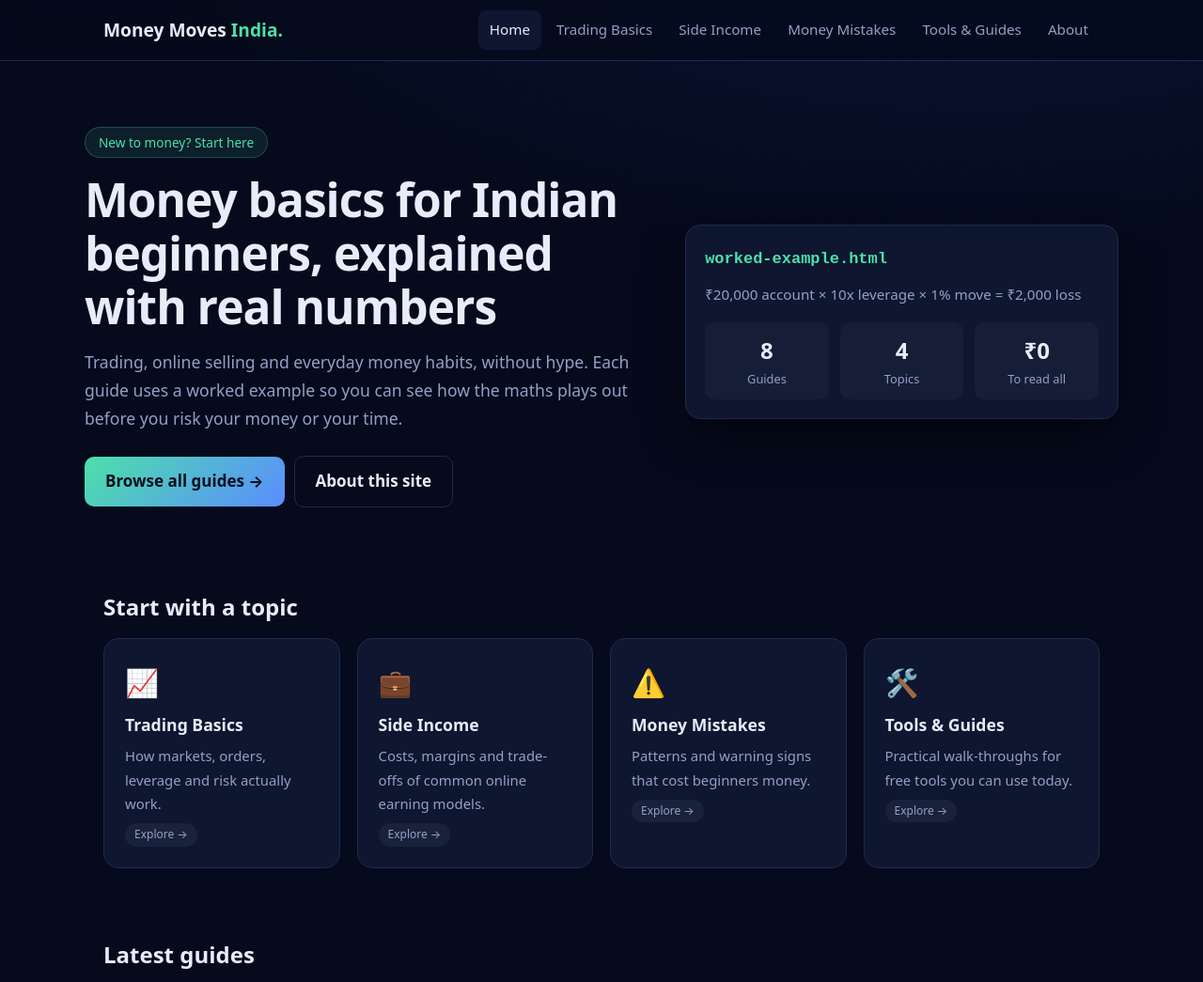
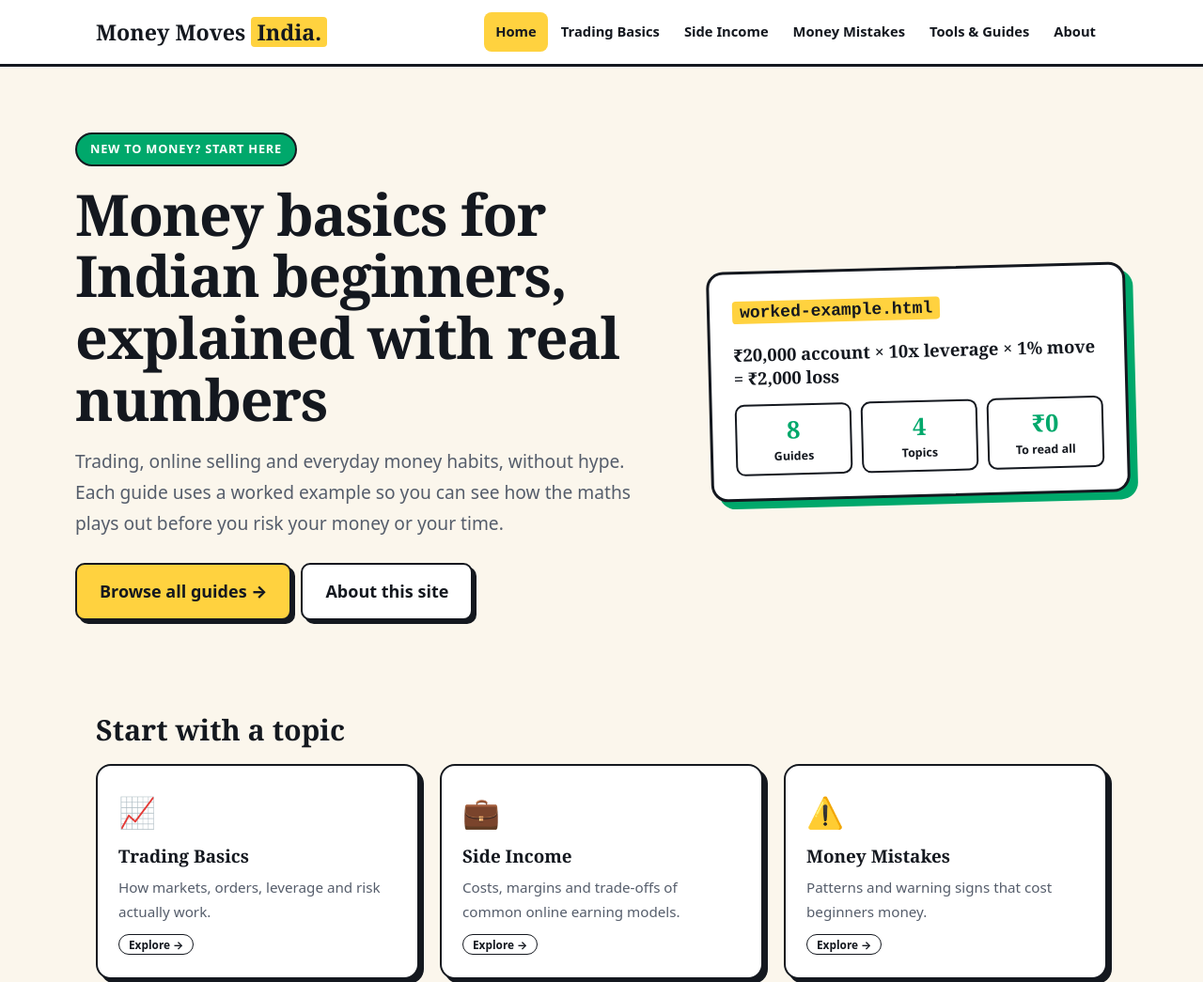
Before and after one commit to shivanshchaurasia12-cmyk/Indianpasia, a plain HTML site: page index.html in a window 1280 px wide. Shown: the top 1045 px of the page at 94% size. Drawn offline with Linux system fonts and the light colour scheme.

Commit message:
Update style.css

```diff
--- a/style.css
+++ b/style.css
@@ -1,23 +1,32 @@
-*{box-sizing:border-box;margin:0}:root{--bg:#050a1c;--c:#0e1630;--b:#1e2a4d;--t:#e8ecf8;--m:#93a0c4;--a:#4de0a9;--a2:#5b8cff}
-body{background:radial-gradient(900px 400px at 80% -5%,#16286b55,transparent),var(--bg);color:var(--t);font:17px/1.7 system-ui,-apple-system,"Segoe UI",Roboto,sans-serif}
-a{color:var(--a);text-decoration:none}a:hover{text-decoration:underline}.w{max-width:1100px;margin:auto;padding:0 20px}
-header{position:sticky;top:0;z-index:9;background:#050a1ccc;backdrop-filter:blur(10px);border-bottom:1px solid var(--b)}
-.hd{display:flex;align-items:center;justify-content:space-between;height:64px}.logo{font-weight:800;font-size:1.2rem;color:var(--t)}.logo span{color:var(--a)}
-nav{display:flex;gap:4px}nav a{color:var(--m);padding:8px 12px;border-radius:8px;font-size:.95rem}nav a:hover,nav a.on{background:var(--c);color:var(--t);text-decoration:none}
-#mb{display:none;background:var(--c);border:1px solid var(--b);color:var(--t);border-radius:8px;padding:8px 12px;font-size:1rem}
-.hero{padding:70px 0 40px;display:grid;grid-template-columns:1.3fr 1fr;gap:40px;align-items:center}
-.pill{display:inline-block;background:#4de0a91a;color:var(--a);border:1px solid #4de0a940;padding:4px 14px;border-radius:99px;font-size:.85rem;margin-bottom:16px}
-h1{font-size:clamp(2rem,5vw,3.1rem);line-height:1.15;margin-bottom:16px;letter-spacing:-.02em}h2{font-size:1.5rem;margin:32px 0 12px}
-.lead{color:var(--m);font-size:1.1rem;margin-bottom:24px}.btn{display:inline-block;padding:12px 22px;border-radius:10px;font-weight:700;margin:0 10px 10px 0}
-.p{background:linear-gradient(135deg,var(--a),var(--a2));color:#04101c}.s{border:1px solid var(--b);color:var(--t)}.btn:hover{text-decoration:none;transform:translateY(-2px)}
-.term{background:var(--c);border:1px solid var(--b);border-radius:16px;padding:20px;box-shadow:0 20px 50px #0007}.term b{color:var(--a);font-family:monospace}.term p{color:var(--m);margin-top:10px;font-size:.95rem}
-.stats{display:grid;grid-template-columns:repeat(3,1fr);gap:12px;margin-top:16px}.stats div{background:#ffffff08;border-radius:10px;padding:10px;text-align:center;font-size:.8rem;color:var(--m)}.stats strong{display:block;font-size:1.5rem;color:var(--t)}
-.grid{display:grid;grid-template-columns:repeat(auto-fill,minmax(250px,1fr));gap:18px}.card{display:block;background:var(--c);border:1px solid var(--b);border-radius:16px;padding:22px;color:var(--t);transition:.2s}
-.card:hover{border-color:var(--a);transform:translateY(-4px);text-decoration:none}.card h3{font-size:1.1rem;margin:6px 0}.card p{color:var(--m);font-size:.93rem}.ic{font-size:1.8rem}
-.cat{color:var(--a);font-size:.78rem;font-weight:700;text-transform:uppercase;letter-spacing:.06em}.tag{display:inline-block;background:#ffffff0d;color:var(--m);border-radius:99px;padding:2px 10px;font-size:.75rem;margin:8px 6px 0 0}
-.sec{padding:36px 0}.sec>.w>h2:first-child{margin-top:0}.page{max-width:760px;margin:auto;padding:48px 20px}.page h1{font-size:2.2rem}.meta{color:var(--m);font-size:.9rem;margin-bottom:24px}
-.page p,.page ul,.page ol{margin:0 0 16px}.page ul,.page ol{padding-left:24px}.page li{margin-bottom:6px}code{background:var(--c);border:1px solid var(--b);padding:2px 7px;border-radius:6px;font-size:.9rem;color:var(--a)}
-.tw{overflow-x:auto;margin:16px 0}table{border-collapse:collapse;width:100%;font-size:.95rem}th{background:var(--c);text-align:left}th,td{padding:10px 14px;border:1px solid var(--b)}
-.note{background:#ffb8001a;border:1px solid #ffb80050;border-radius:12px;padding:14px 18px;font-size:.9rem;color:#ffd77a;margin-top:32px}
-footer{border-top:1px solid var(--b);margin-top:50px;padding:36px 0;color:var(--m);font-size:.9rem}footer .l{display:flex;flex-wrap:wrap;gap:6px 18px;margin-bottom:14px}
-@media(max-width:800px){.hero{grid-template-columns:1fr;padding-top:40px}#mb{display:block}nav{display:none;position:absolute;top:64px;left:0;right:0;flex-direction:column;background:var(--bg);padding:12px 20px;border-bottom:1px solid var(--b)}nav.open{display:flex}}
+*{box-sizing:border-box;margin:0}:root{--bg:#fbf6ec;--ink:#14181f;--g:#00a86b;--y:#ffd23f;--w:#fff;--m:#555d6b}
+body{background:var(--bg);color:var(--ink);font:18px/1.7 system-ui,-apple-system,"Segoe UI",Roboto,sans-serif}
+a{color:var(--ink);text-decoration:underline;text-decoration-color:var(--g);text-decoration-thickness:2px;text-underline-offset:3px}a:hover{background:var(--y)}
+.w{max-width:1120px;margin:auto;padding:0 22px}
+header{background:var(--w);border-bottom:3px solid var(--ink);position:sticky;top:0;z-index:9}
+.hd{display:flex;align-items:center;justify-content:space-between;height:68px}
+.logo{font:900 1.45rem Georgia,serif;text-decoration:none;color:var(--ink)}.logo span{background:var(--y);padding:0 6px;border-radius:4px}.logo:hover{background:none}
+nav{display:flex;gap:2px}nav a{text-decoration:none;font-weight:700;font-size:.92rem;padding:8px 12px;border-radius:8px}nav a:hover,nav a.on{background:var(--y)}
+#mb{display:none;background:var(--y);border:2px solid var(--ink);border-radius:8px;padding:6px 12px;font:700 .95rem inherit;cursor:pointer}
+.hero{padding:70px 0 50px;display:grid;grid-template-columns:1.4fr 1fr;gap:50px;align-items:center}
+.pill{display:inline-block;background:var(--g);color:#fff;font-weight:800;font-size:.8rem;letter-spacing:.06em;text-transform:uppercase;padding:5px 14px;border:2px solid var(--ink);border-radius:99px;margin-bottom:18px}
+h1{font:900 clamp(2.2rem,5.5vw,3.8rem)/1.08 Georgia,serif;margin-bottom:18px;letter-spacing:-.02em}h2{font:800 1.9rem Georgia,serif;margin:36px 0 16px}
+.lead{color:var(--m);font-size:1.2rem;margin-bottom:26px}
+.btn{display:inline-block;padding:13px 24px;border:2px solid var(--ink);border-radius:10px;font-weight:800;text-decoration:none;margin:0 10px 12px 0;box-shadow:4px 4px 0 var(--ink);transition:.15s}
+.btn:hover{transform:translate(2px,2px);box-shadow:2px 2px 0 var(--ink)}.p{background:var(--y)}.s{background:var(--w)}
+.term{background:var(--w);border:3px solid var(--ink);border-radius:18px;padding:24px;box-shadow:8px 8px 0 var(--g);transform:rotate(-1.5deg)}
+.term b{font-family:ui-monospace,monospace;background:var(--y);padding:2px 8px;border-radius:4px}.term p{font:700 1.15rem Georgia,serif;margin:16px 0}
+.stats{display:grid;grid-template-columns:repeat(3,1fr);gap:10px}.stats div{border:2px solid var(--ink);border-radius:10px;padding:8px;text-align:center;font-size:.78rem;font-weight:700}.stats strong{display:block;font:900 1.6rem Georgia,serif;color:var(--g)}
+.grid{display:grid;grid-template-columns:repeat(auto-fill,minmax(260px,1fr));gap:22px}
+.card{display:block;background:var(--w);border:2px solid var(--ink);border-radius:16px;padding:22px;text-decoration:none;box-shadow:5px 5px 0 var(--ink);transition:.15s}
+.card:hover{background:var(--w);transform:translate(-3px,-3px);box-shadow:8px 8px 0 var(--g)}.card h3{font:800 1.18rem/1.3 Georgia,serif;margin:8px 0}.card p{color:var(--m);font-size:.95rem}.ic{font-size:2rem}
+.cat{display:inline-block;background:var(--y);border:2px solid var(--ink);border-radius:6px;padding:0 8px;font-size:.72rem;font-weight:800;text-transform:uppercase;letter-spacing:.05em}
+.tag{display:inline-block;border:1.5px solid var(--ink);border-radius:99px;padding:0 10px;font-size:.74rem;font-weight:700;margin:10px 6px 0 0}
+.sec{padding:34px 0}.sec>.w>h2:first-child{margin-top:0}
+.page{max-width:740px;margin:auto;padding:54px 22px}.page h1{font-size:clamp(2rem,4.5vw,2.8rem)}.meta{color:var(--m);font-weight:600;margin-bottom:26px}
+.page p,.page ul,.page ol{margin:0 0 18px}.page ul,.page ol{padding-left:26px}.page li{margin-bottom:8px}.page li::marker{color:var(--g);font-weight:800}
+code{background:var(--y);border-radius:5px;padding:1px 7px;font-size:.88rem}
+.tw{overflow-x:auto;margin:20px 0;border:2px solid var(--ink);border-radius:12px;box-shadow:4px 4px 0 var(--ink);background:var(--w)}
+table{border-collapse:collapse;width:100%;font-size:.95rem}th{background:var(--y);text-align:left}th,td{padding:11px 14px;border-bottom:2px solid var(--ink);border-right:1px solid #d9d2c3}tr:last-child td{border-bottom:0}
+.note{background:var(--y);border:2px solid var(--ink);border-radius:12px;padding:14px 18px;font-weight:600;font-size:.92rem;margin-top:34px}
+footer{background:var(--ink);color:#d8dbe2;margin-top:56px;padding:40px 0;font-size:.9rem}footer .l{display:flex;flex-wrap:wrap;gap:8px 20px;margin-bottom:16px}footer a{color:var(--y);text-decoration:none;font-weight:700}footer a:hover{background:none;text-decoration:underline}
+@media(max-width:820px){.hero{grid-template-columns:1fr;padding-top:36px}.term{transform:none}#mb{display:block}nav{display:none;position:absolute;top:65px;left:0;right:0;flex-direction:column;background:var(--w);padding:12px 22px;border-bottom:3px solid var(--ink)}nav.open{display:flex}}
```
